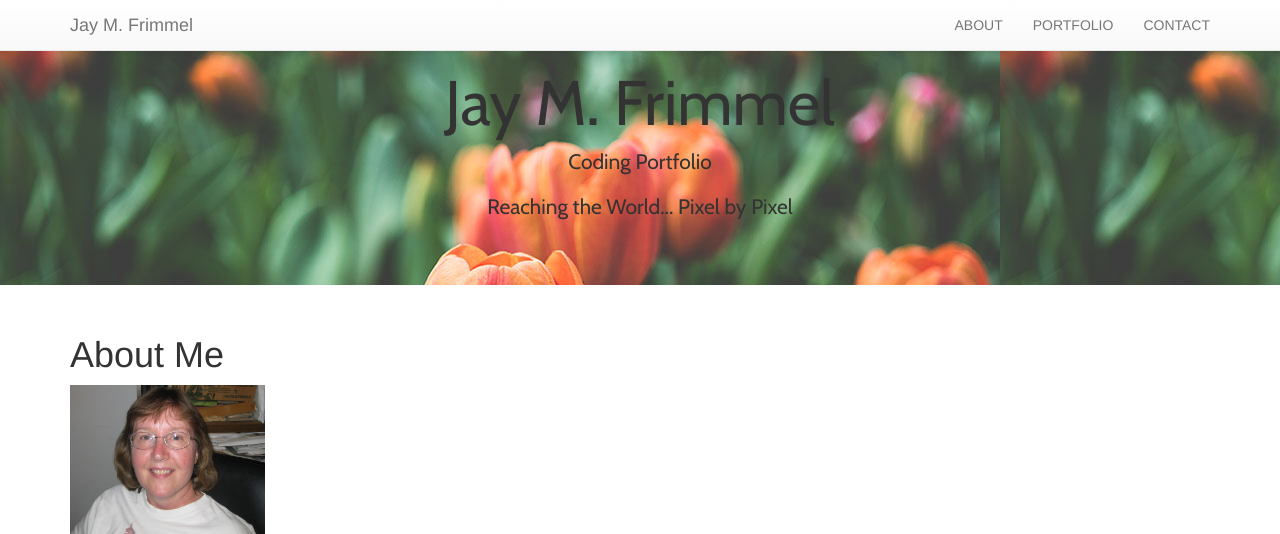
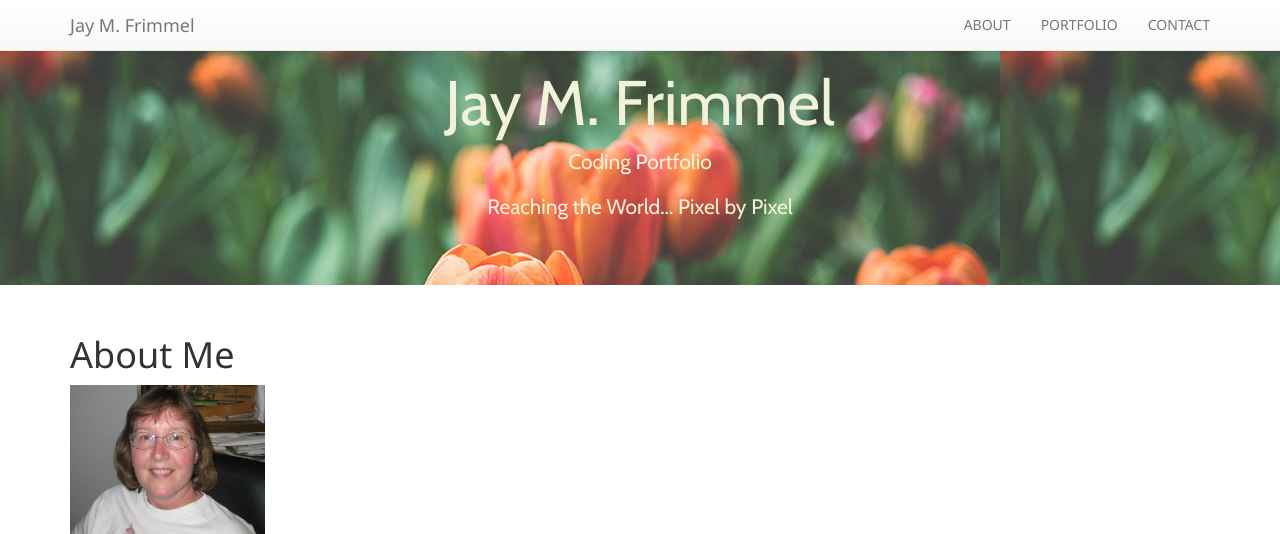
Before and after one commit to JayMFrimmel/portfolio-week2, a PHP site: page /index.php in a window 1280 px wide. Shown: the top 534 px of the page. Run offline with PHP 8.4, Linux system fonts and the light colour scheme.

Commit message:
override Bootstrap code

```diff
--- a/assignment2/assets/css/style.css
+++ b/assignment2/assets/css/style.css
@@ -7,7 +7,7 @@ body {
 	background: url("../images/p11.jpg");
 	background-color: #f4511e;
 	font-family: 'Cabin', sans-serif;
-	color: #ffffff;
+	color: #F0F2DA;
 }
 
 /* portfolio thumbnail images */
--- a/assignment2/contact.html
+++ b/assignment2/contact.html
@@ -5,7 +5,7 @@
 	<meta charset="utf-8">
 	<meta name="viewport" content="width-device-width, initial-scale=1">
 	<link rel="stylesheet" type="text/css" href="assets/css/reset.css">
-	<link rel="stylesheet" type="text/css" href="assets/css/style.css">
+
 	<!-- google font -->
 	<link href="https://fonts.googleapis.com/css?family=Cabin|Noto+Sans" rel="stylesheet">
 	<!-- Latest compiled and minified CSS -->
@@ -13,6 +13,8 @@
 
 		<!-- Optional theme -->
 			<link rel="stylesheet" href="https://maxcdn.bootstrapcdn.com/bootstrap/3.3.7/css/bootstrap-theme.min.css" integrity="sha384-rHyoN1iRsVXV4nD0JutlnGaslCJuC7uwjduW9SVrLvRYooPp2bWYgmgJQIXwl/Sp" crossorigin="anonymous">
+		<!--stylesheet over-ride Bootstrap -->
+		<link rel="stylesheet" type="text/css" href="assets/css/style.css">
 
 		<!-- Latest compiled and minified JavaScript -->
 			<script src="https://maxcdn.bootstrapcdn.com/bootstrap/3.3.7/js/bootstrap.min.js" integrity="sha384-Tc5IQib027qvyjSMfHjOMaLkfuWVxZxUPnCJA7l2mCWNIpG9mGCD8wGNIcPD7Txa" crossorigin="anonymous"></script>
--- a/assignment2/index.html
+++ b/assignment2/index.html
@@ -5,7 +5,7 @@
   	<meta charset="utf-8">
   	<meta name="viewport" content="width=device-width, initial-scale=1">
   		<link rel="stylesheet" type="text/css" href="assets/css/reset.css">
-		<link rel="stylesheet" type="text/css" href="assets/css/style.css">
+
 		<!-- Google font -->
 		<link href="https://fonts.googleapis.com/css?family=Cabin|Noto+Sans" rel="stylesheet">
  	<!-- Latest compiled and minified CSS -->
@@ -13,6 +13,9 @@
 
 	<!-- Optional theme -->
 		<link rel="stylesheet" href="https://maxcdn.bootstrapcdn.com/bootstrap/3.3.7/css/bootstrap-theme.min.css" integrity="sha384-rHyoN1iRsVXV4nD0JutlnGaslCJuC7uwjduW9SVrLvRYooPp2bWYgmgJQIXwl/Sp" crossorigin="anonymous">
+
+	<!--stylesheet over-ride Bootstrap -->
+		<link rel="stylesheet" type="text/css" href="assets/css/style.css">
 
 	<!-- Latest compiled and minified JavaScript -->
 		<script src="https://maxcdn.bootstrapcdn.com/bootstrap/3.3.7/js/bootstrap.min.js" integrity="sha384-Tc5IQib027qvyjSMfHjOMaLkfuWVxZxUPnCJA7l2mCWNIpG9mGCD8wGNIcPD7Txa" crossorigin="anonymous"></script>
--- a/assignment2/portfolio.html
+++ b/assignment2/portfolio.html
@@ -5,7 +5,7 @@
 		<meta charset="utf-8">
 		<meta name="viewport" content="width-device-width, initial-scale=1">
 			<link rel="stylesheet" type="text/css" href="assets/css/reset.css">
-			<link rel="stylesheet" type="text/css" href="assets/css/style.css">
+
 			<!-- Google font -->
 			<link href="https://fonts.googleapis.com/css?family=Cabin|Noto+Sans" rel="stylesheet">
 		<!-- Latest compiled and minified CSS -->
@@ -13,6 +13,8 @@
 
 		<!-- Optional theme -->
 			<link rel="stylesheet" href="https://maxcdn.bootstrapcdn.com/bootstrap/3.3.7/css/bootstrap-theme.min.css" integrity="sha384-rHyoN1iRsVXV4nD0JutlnGaslCJuC7uwjduW9SVrLvRYooPp2bWYgmgJQIXwl/Sp" crossorigin="anonymous">
+		<!--stylesheet over-ride Bootstrap -->
+		<link rel="stylesheet" type="text/css" href="assets/css/style.css">
 
 		<!-- Latest compiled and minified JavaScript -->
 			<script src="https://maxcdn.bootstrapcdn.com/bootstrap/3.3.7/js/bootstrap.min.js" integrity="sha384-Tc5IQib027qvyjSMfHjOMaLkfuWVxZxUPnCJA7l2mCWNIpG9mGCD8wGNIcPD7Txa" crossorigin="anonymous"></script>
```
